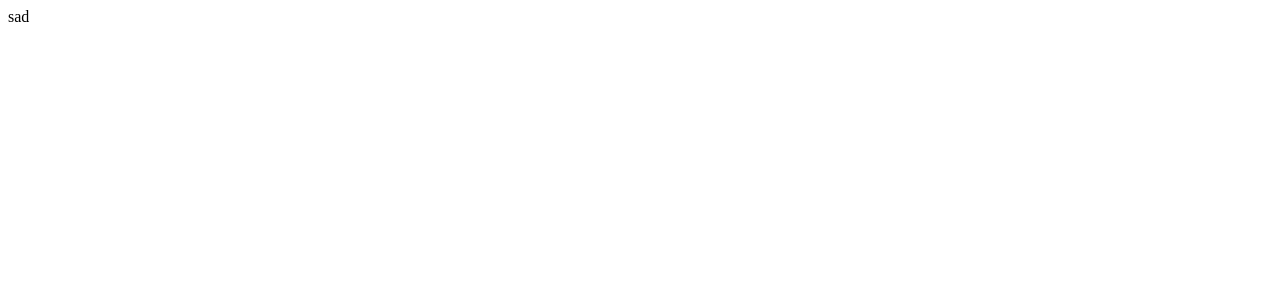
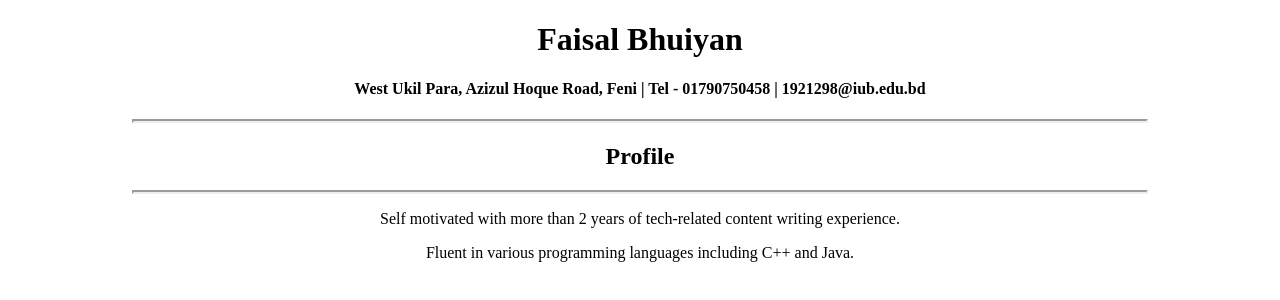
Before and after one commit to iub-cse-nosad/create-your-cv-faisalbhuiyan3038, a plain HTML site: page index.html in a window 1280 px wide. Drawn offline with Linux system fonts and the light colour scheme.

Commit message:
added code for heading and profile

```diff
--- a/index.html
+++ b/index.html
@@ -1,2 +1,25 @@
-<!-- Write HTML Code Here -->
-sad
+<!DOCTYPE html>
+<html>
+<head>
+    <style>
+        h1 {text-align: center;}
+        h4 {text-align: center;}
+        h2 {text-align: center;}
+        p {text-align: center;}
+    </style>
+    <title>My CV</title>
+</head>
+<body>
+
+    <h1>Faisal Bhuiyan</h1>
+    <h4>West Ukil Para, Azizul Hoque Road, Feni | Tel - 01790750458 | 1921298@iub.edu.bd</h4>
+    <hr style="width:80%; border-width:2px;">
+
+    <h2>Profile</h2>
+    <hr style="width:80%; border-width:2px;">
+    <p>Self motivated with more than 2 years of tech-related content writing experience. </p>
+    <p>Fluent in various programming languages including C++ and Java.</p>
+</body>
+
+
+</html>
```
